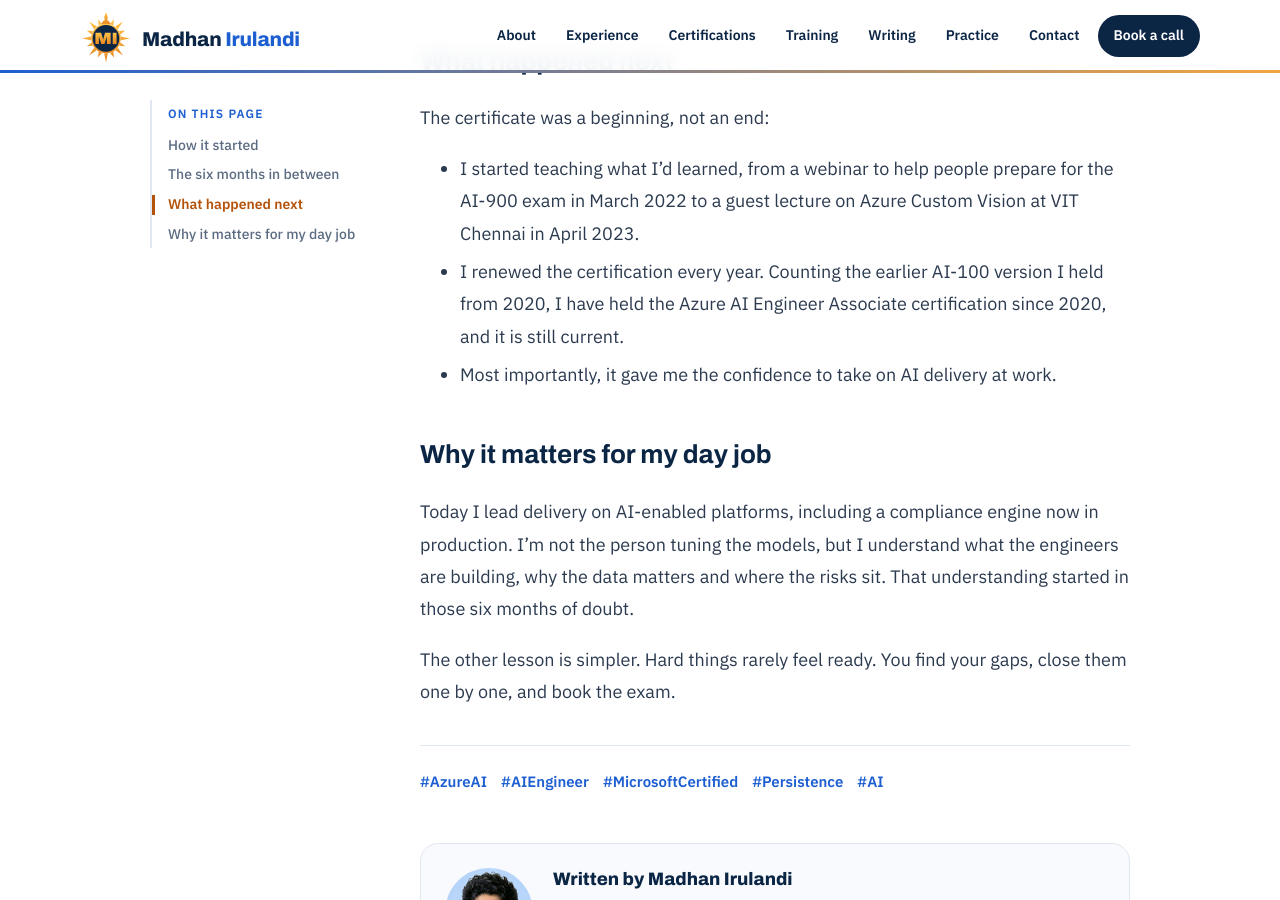
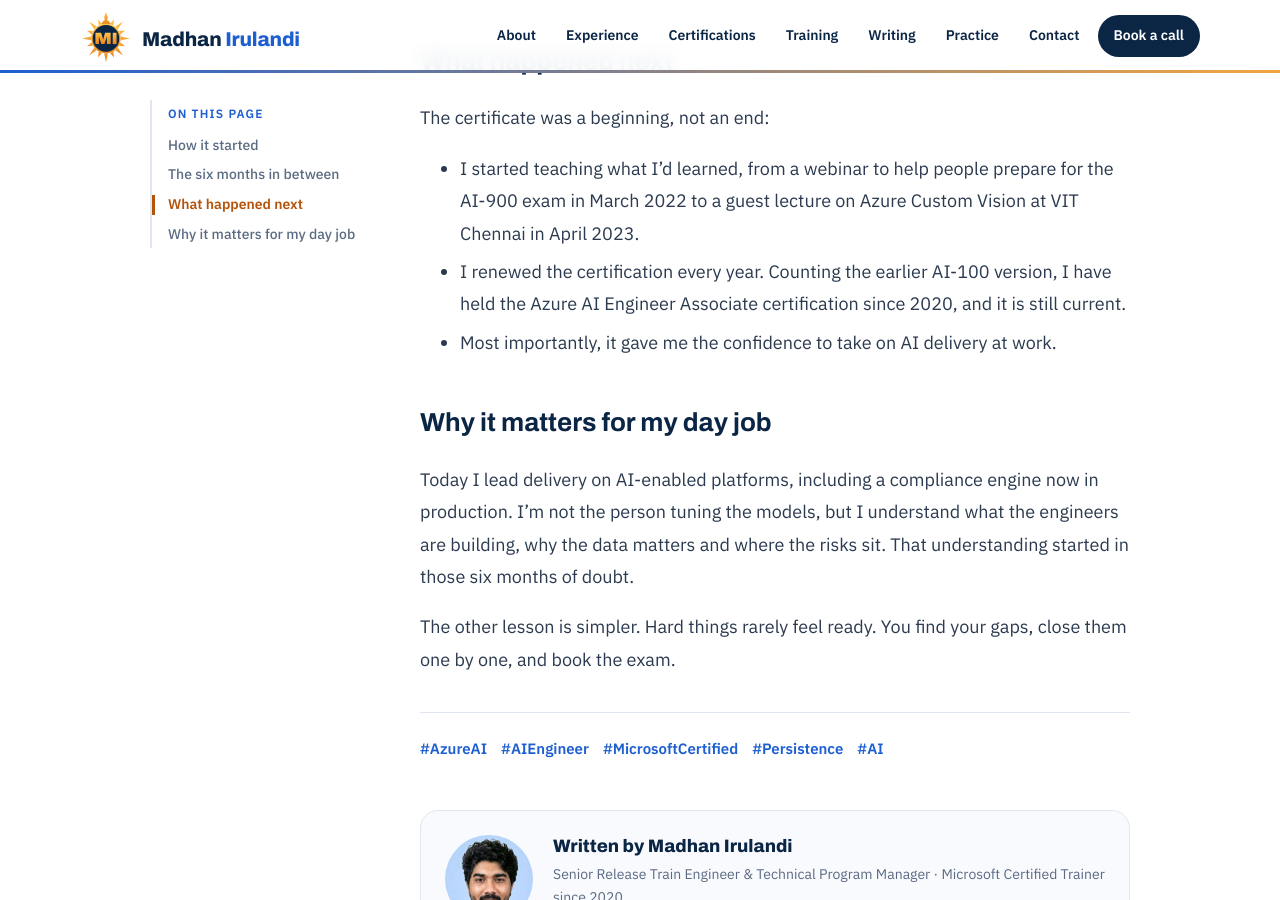
Before and after one commit to Madhan-I/Madhan-I.github.io, a Jekyll site: the page built from _posts/2026-04-21-six-months-of-doubt-azure-ai-engineer.md, in a window 1280 px wide and 900 px high, scrolled down 1553 px. Built offline with Jekyll 4.4.1, drawn with Linux system fonts in a browser that asks for light colours; our own code applies the rules of GitHub Pages for plain Markdown files.

Commit message:
Azure AI post: tidy wording
Co-Authored-By: Claude Opus 5.5 <noreply@anthropic.com>
Claude-Session: https://claude.ai/code/session_01MFRrTt7LBDdX57m85KHNGp

```diff
--- a/_posts/2026-04-21-six-months-of-doubt-azure-ai-engineer.md
+++ b/_posts/2026-04-21-six-months-of-doubt-azure-ai-engineer.md
@@ -32,7 +32,7 @@ What finally worked was practice tests. Not to memorize answers, but to find my
 The certificate was a beginning, not an end:
 
 - I started teaching what I'd learned, from a webinar to help people prepare for the AI-900 exam in March 2022 to a guest lecture on Azure Custom Vision at VIT Chennai in April 2023.
-- I renewed the certification every year. Counting the earlier AI-100 version I held from 2020, I have held the Azure AI Engineer Associate certification since 2020, and it is still current.
+- I renewed the certification every year. Counting the earlier AI-100 version, I have held the Azure AI Engineer Associate certification since 2020, and it is still current.
 - Most importantly, it gave me the confidence to take on AI delivery at work.
 
 ## Why it matters for my day job
```
